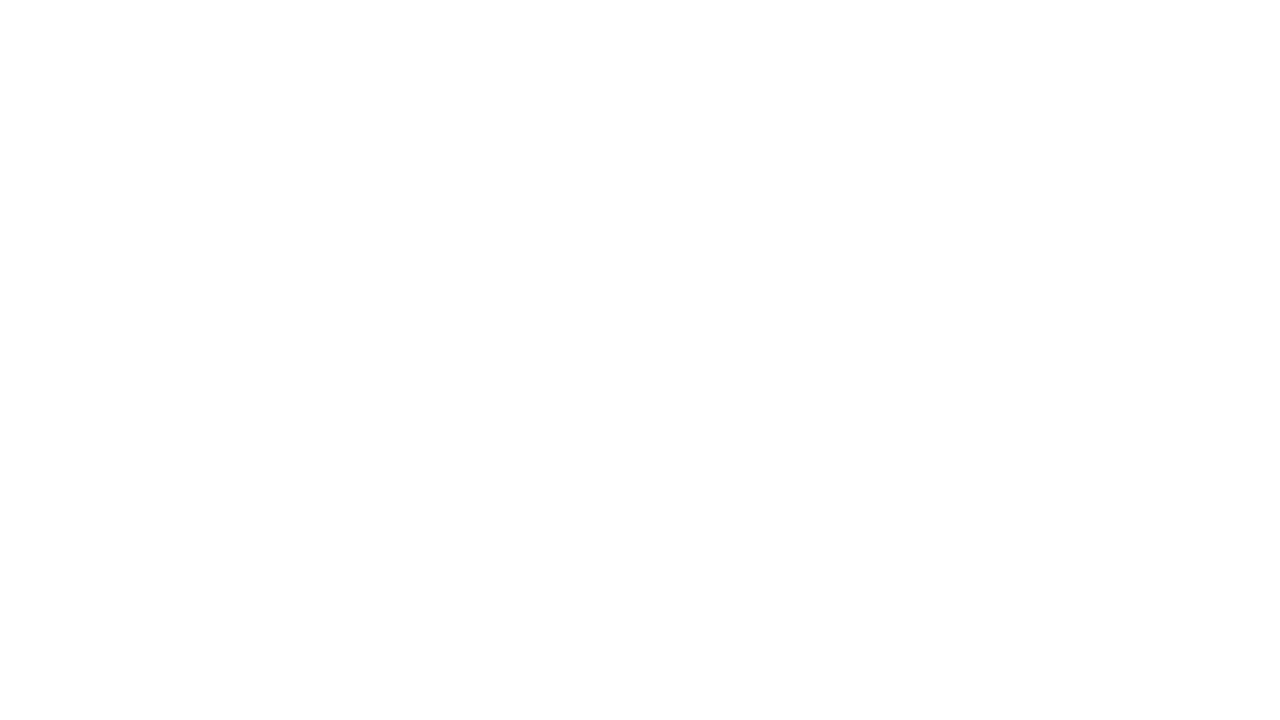
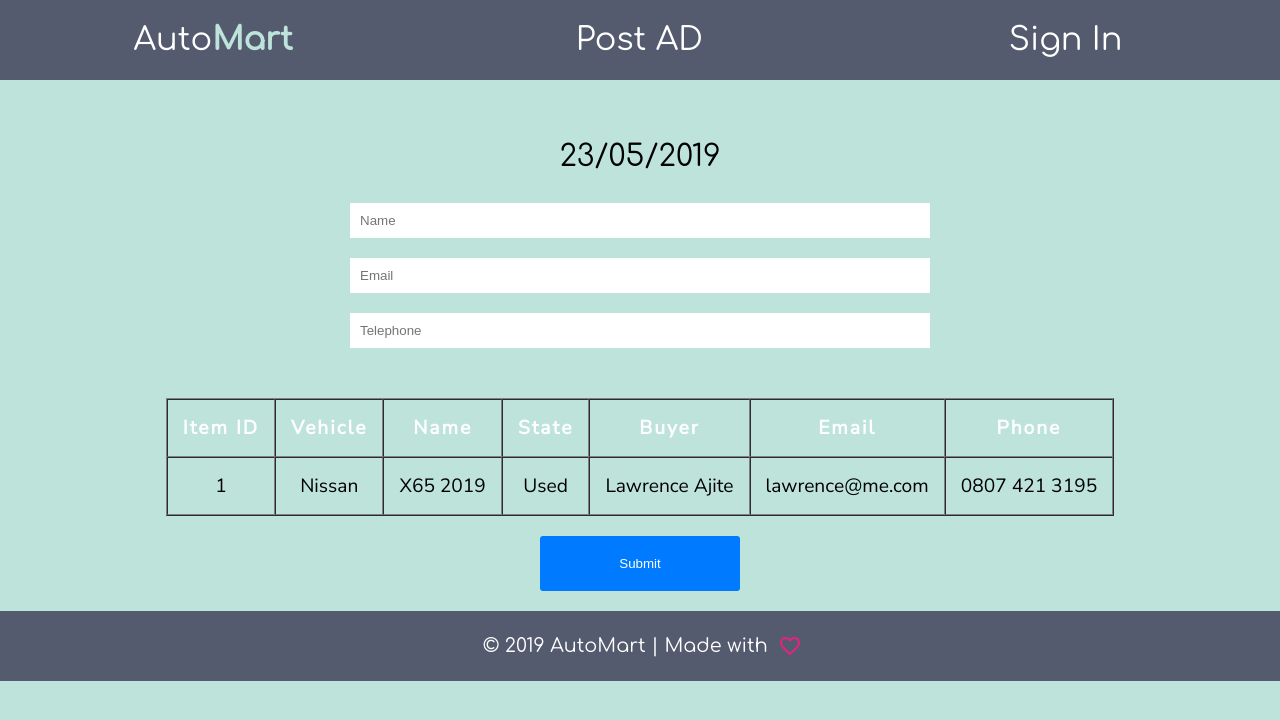
Before and after one commit to lawrenceogri/AutoMart, a plain HTML site: page UI/purchase.html in a window 1280 px wide. Drawn offline with Linux system fonts and the light colour scheme.

Commit message:
[FT-#166043672] Add markup and style to purchase page

```diff
--- a/UI/purchase.html
+++ b/UI/purchase.html
@@ -0,0 +1,59 @@
+<!DOCTYPE html>
+<html lang="en">
+
+<head>
+    <title>AutoMart | Automobile Marketplace</title>
+    <meta charset="utf-8">
+    <meta name="viewport" content="width=device-width, initial-scale=1.0, shrink-to-fit=no">
+    <link rel="stylesheet" href="style/style.css">
+    <link rel="icon" href="UI/image/car.png">
+    <meta name="theme-color" content="lightgrey" />
+    <script src="script/script.js" defer></script>
+    <link href="https://fonts.googleapis.com/icon?family=Material+Icons" rel="stylesheet">
+    <link href="https://fonts.googleapis.com/css?family=Comfortaa|Nunito+Sans&display=swap" rel="stylesheet">
+</head>
+
+<body>
+    <div class="container">
+        <div class="header">
+            <ul class="light">
+                <li class="cursive">Auto<span class="mart">Mart</span></li>
+                <li><a href="post-ad.html" class="light">Post AD</a></li>
+                <li><a href="sign-in.html" class="light">Sign In</a></li>
+            </ul>
+        </div> <!-- header -->
+        <form class="post-ad purchase-order">
+            <p class="center comfortaa date">23/05/2019</p>
+            <input type="text" placeholder="Name">
+            <input type="email" placeholder="Email">
+            <input type="tel" placeholder="Telephone">
+        </form>
+        <table cellspacing="0" border="1" cellpadding="15">
+            <tr>
+                <th>Item ID</th>
+                <th>Vehicle</th>
+                <th>Name</th>
+                <th>State</th>
+                <th>Buyer</th>
+                <th>Email</th>
+                <th>Phone</th>
+            </tr>
+            <tr>
+                <td>1</td>
+                <td>Nissan</td>
+                <td>X65 2019</td>
+                <td>Used</td>
+                <td>Lawrence Ajite</td>
+                <td>lawrence@me.com</td>
+                <td>0807 421 3195</td>
+            </tr>
+        </table>
+        <button class="ok po-submit">Submit</button>
+        <footer>
+            <div class="center footer comfortaa">
+                <p class="heart-p">&copy; 2019 AutoMart | Made with</p> <i class="material-icons heart"
+                    style="color: #e42382">favorite_border</i>
+            </div>
+        </footer>
+    </div>
+</body>
--- a/UI/style/style.css
+++ b/UI/style/style.css
@@ -283,6 +283,7 @@ hr{
     display: block;
     margin: 0 auto;
     margin-bottom: 20px;
+    /* border: 1px solid black; */
 }
 
 .post-ad-button{
@@ -297,3 +298,30 @@ hr{
 .margin-top{
     margin-top: 10px;
 }
+
+.purchase-order *{
+    width: 100%;
+}
+
+table{
+    margin: 0 auto;
+}
+
+.po-submit{
+    display: block;
+    margin: 20px auto;
+}
+
+th{
+    color: white;
+    font-weight: bold;
+    letter-spacing: 2px;
+}
+
+td{
+    text-align: center;
+}
+
+.date{
+    font-size: 30px;
+}
```
